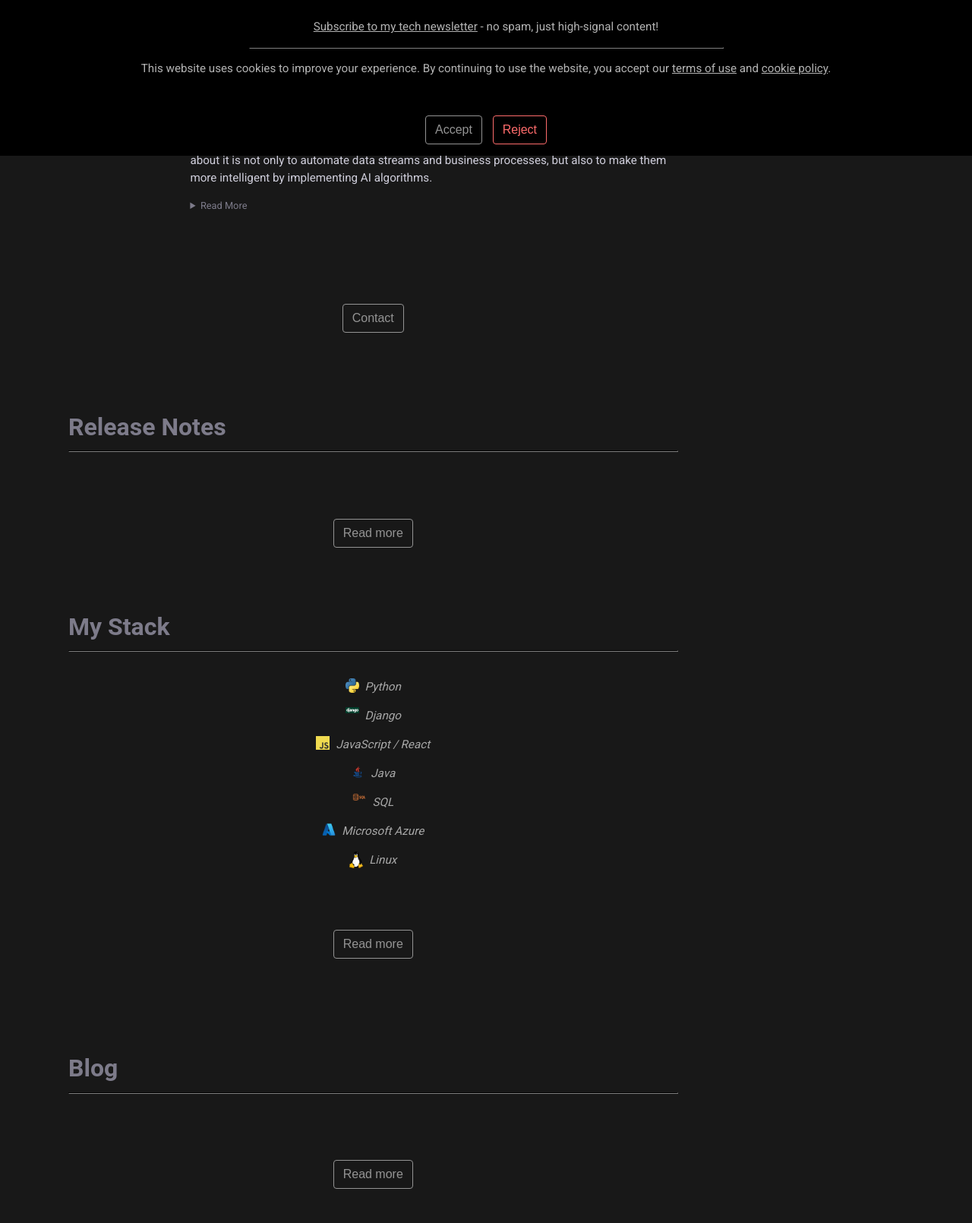
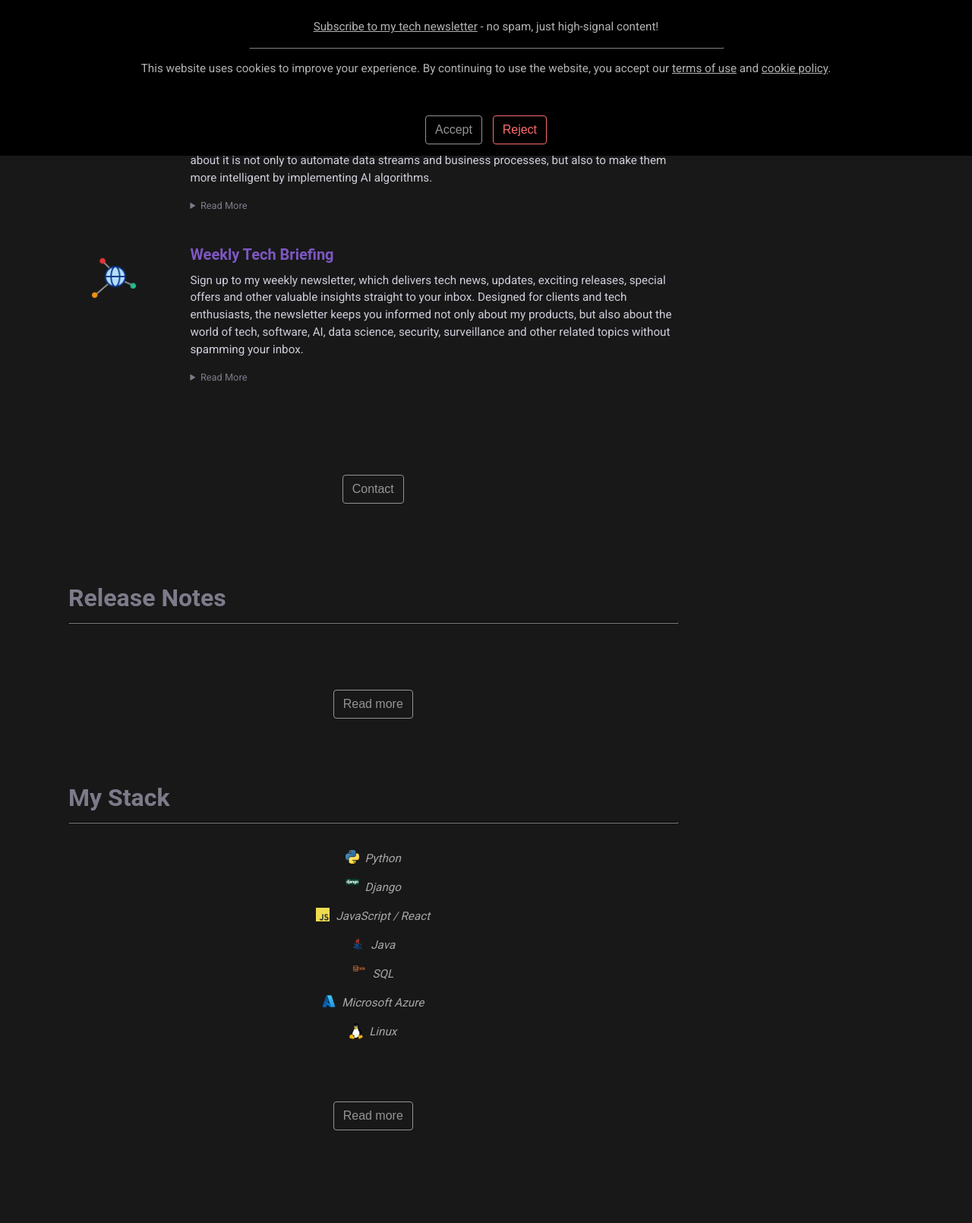
Before and after one commit to ChristopherYoon89/Website-Test-Server, a Django app: page / in a window 1280 px wide. Shown: the part 595-2205 px from the top of the page at 76% size. Run offline with Django 4.2, Linux system fonts and the light colour scheme; data that the repository does not hold is empty; parts of the project's set-up code (start-up, migrations or seed data) failed here and were passed over; some libraries are stand-ins or nearby versions; some web fonts are replaced.

Commit message:
Add newsletter to startpage

```diff
--- a/blog/templates/blog/home.html
+++ b/blog/templates/blog/home.html
@@ -81,6 +81,33 @@
             <summary class="col-lgrey small">Read More</summary>
               <ul class="list-group">
                 <li class="list-group-item list-group-item-light" onclick="location.href='{% url 'solution-detail' slug='industrial-software-and-automation' %}';">Industrial software</li>
+              </ul>
+          </details>
+        </p>
+      </div>
+    </li>
+
+    <li class="media my-4">
+      <div class="image-solutions">
+          <p>
+          <img class="mr-3" src="{% static "blog/images/newspsread.png" %}" alt="Weekly Tech Newsletter">
+          </p>
+      </div>
+      <div class="media-body">
+        <h2 class="mt-0 mb-1" style="font-size:15pt;">Weekly Tech Briefing</h2>
+        <p class="mt-1">
+        Sign up to my weekly newsletter, which delivers tech news, updates, exciting releases, special
+        offers and other valuable insights straight to your inbox. Designed for clients and tech
+        enthusiasts, the newsletter keeps you informed not only about my products, but also
+        about the world of tech, software, AI, data science, security, surveillance and other related topics without
+        spamming your inbox.
+        </p>
+        <p>
+          <details>
+            <summary class="col-lgrey small">Read More</summary>
+            <ul class="list-group">
+                <li class="list-group-item list-group-item-light" onclick="location.href='{% url 'newsletter-page' %}'">Sign up</li>
+                <li class="list-group-item list-group-item-light" onclick="location.href='{% url 'resources-page' %}'">Download previous newsletters</li>
               </ul>
           </details>
         </p>
```
Also changed, not shown: blog_ger/templates/blog_ger/home_ger.html (+27 -0 lines), blog/static/blog/images/newspsread.png (added).
